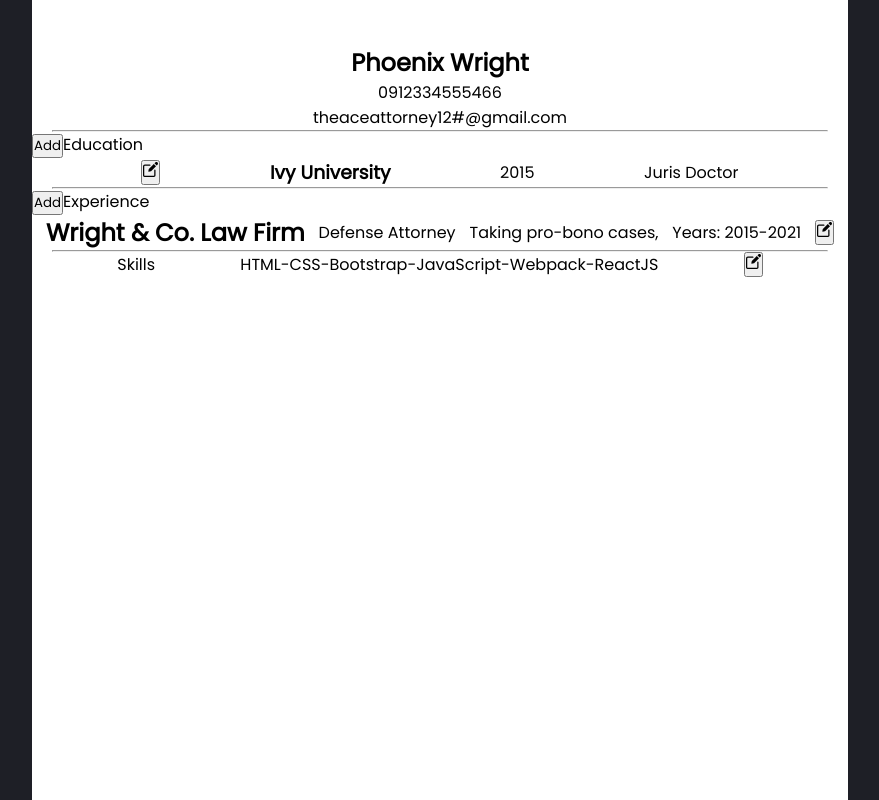
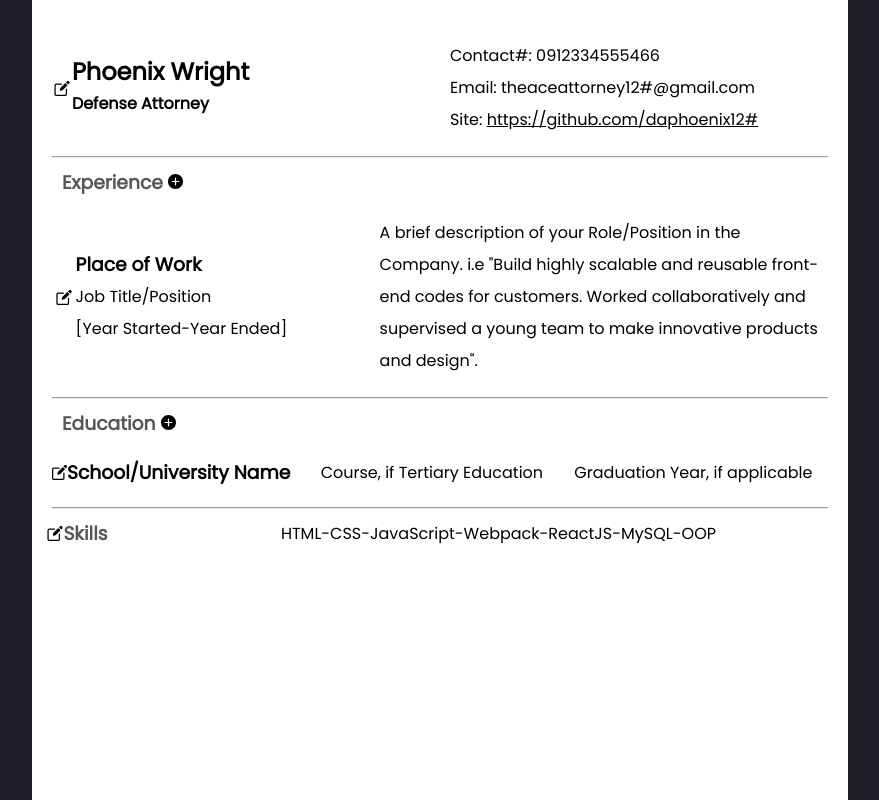
Before and after one commit to bananabread08/cv-app, a React (Create React App) app: page / in a window 1280 px wide. Shown: the top 800 px of the page, without its empty margins (200-1079 px from the left). Built offline with nearby package versions, Linux system fonts and the light colour scheme.

Commit message:
fixed overall UI, added SVG icons

```diff
--- a/src/App.js
+++ b/src/App.js
@@ -1,13 +1,14 @@
 import React, { Component } from 'react';
 import './styles/App.css';
 import editIcon from './assets/edit.svg';
+import addIcon from './assets/plus.svg';
 import GeneralInfo from './components/GeneralInfo';
 import Education from './components/Education';
 import Experience from './components/Experience';
 import Skills from './components/Skills';
 import uniqid from 'uniqid';
 
-class App extends Component {
+export default class App extends Component {
   constructor() {
     super();
     this.state = {
@@ -34,31 +35,37 @@ class App extends Component {
   render() {
     const { schoolList, experienceList } = this.state;
     return (
-      <div className='App'>
+      <div className="App">
         <GeneralInfo editIcon={editIcon} />
         <hr />
-        <div>
-          <button onClick={this.addEducation}>Add</button>
-          Education
-          {schoolList.map((schoolID) => {
-            return (
-              <Education key={schoolID} id={schoolID} editIcon={editIcon} />
-            );
-          })}
-        </div>
+        <h3 className="SectionLabels">
+          Experience {''} {/*add space between text and icon*/}
+          <img
+            src={addIcon}
+            alt="Add Experience"
+            onClick={this.addExperience}
+            className="addIcon"
+          ></img>
+        </h3>
+        {experienceList.map((expID) => {
+          return <Experience key={expID} id={expID} editIcon={editIcon} />;
+        })}
         <hr />
-        <div>
-          <button onClick={this.addExperience}>Add</button>
-          Experience
-          {experienceList.map((expID) => {
-            return <Experience key={expID} id={expID} editIcon={editIcon} />;
-          })}
-        </div>
+        <h3 className="SectionLabels">
+          Education {''}
+          <img
+            src={addIcon}
+            alt="Add Education"
+            onClick={this.addEducation}
+            className="addIcon"
+          ></img>
+        </h3>
+        {schoolList.map((schoolID) => {
+          return <Education key={schoolID} id={schoolID} editIcon={editIcon} />;
+        })}
         <hr />
         <Skills editIcon={editIcon} />
       </div>
     );
   }
 }
-
-export default App;
--- a/src/components/Education.js
+++ b/src/components/Education.js
@@ -1,14 +1,15 @@
 import React, { Component } from 'react';
 import { TextField } from '@material-ui/core';
+import '../styles/Education.css';
 
 export default class Education extends Component {
   constructor(props) {
     super(props);
 
     this.state = {
-      school: 'Ivy University',
-      gradDate: '2015',
-      course: 'Juris Doctor',
+      school: 'School/University Name',
+      gradDate: 'Graduation Year, if applicable',
+      course: 'Course, if Tertiary Education',
       isEditOn: false,
     };
   }
@@ -30,47 +31,46 @@ export default class Education extends Component {
     return (
       <div>
         {isEditOn ? (
-          <section className='Education'>
+          <section className="Education">
             <form onSubmit={this.handleSubmit}>
               <TextField
-                id='outlined-basic'
-                label='School...'
-                variant='outlined'
-                name='school'
+                id="outlined-basic"
+                label="School..."
+                variant="outlined"
+                name="school"
                 value={school}
                 onChange={this.handleChange}
               />
               <TextField
-                id='outlined-basic'
-                label='Graduation Date...'
-                variant='outlined'
-                name='gradDate'
+                id="outlined-basic"
+                label="Course..."
+                variant="outlined"
+                name="course"
+                value={course}
+                onChange={this.handleChange}
+              />
+              <TextField
+                id="outlined-basic"
+                label="Graduation Date..."
+                variant="outlined"
+                name="gradDate"
                 value={gradDate}
                 onChange={this.handleChange}
               />
-              <TextField
-                id='outlined-basic'
-                label='Course...'
-                variant='outlined'
-                name='course'
-                value={course}
-                onChange={this.handleChange}
-              />
-              <input type='submit' value='Submit' />
+              <input type="submit" value="Submit" />
             </form>
           </section>
         ) : (
-          <div className='EducationPreview'>
-            <button onClick={this.handleSubmit}>
-              <img
-                src={this.props.editIcon}
-                alt='Edit'
-                className='EditIcon'
-              ></img>
-            </button>
+          <div className="EducationPreview">
+            <img
+              src={this.props.editIcon}
+              alt="Edit"
+              className="EditIcon"
+              onClick={this.handleSubmit}
+            ></img>
             <h3>{school}</h3>
-            <p>{gradDate}</p>
-            <p>{course}</p>
+            {course && <p>{course}</p>}
+            {gradDate && <p>{gradDate}</p>}
           </div>
         )}
       </div>
--- a/src/components/Experience.js
+++ b/src/components/Experience.js
@@ -1,16 +1,18 @@
 import React, { Component } from 'react';
 import { TextField } from '@material-ui/core';
+import '../styles/Experience.css';
 
 export default class Experience extends Component {
-  constructor() {
-    super();
+  constructor(props) {
+    super(props);
 
     this.state = {
-      company: 'Wright & Co. Law Firm',
-      jobTitle: 'Defense Attorney',
-      startYear: '2015',
-      endYear: '2021',
-      jobDescription: 'Taking pro-bono cases, ',
+      company: 'Place of Work',
+      jobTitle: 'Job Title/Position',
+      startYear: 'Year Started',
+      endYear: 'Year Ended',
+      jobDescription:
+        'A brief description of your Role/Position in the Company. i.e "Build highly scalable and reusable front-end codes for customers. Worked collaboratively and supervised a young team to make innovative products and design".',
       isEditOn: false,
     };
   }
@@ -39,67 +41,70 @@ export default class Experience extends Component {
     return (
       <div>
         {isEditOn ? (
-          <section className='Experience'>
-            Experience
+          <section className="Experience">
             <form onSubmit={this.handleSubmit}>
+              <div>
                 <TextField
-                id='outlined-basic'
-                label='Company Name...'
-                variant='outlined'
-                name='company'
+                  id="outlined-basic"
+                  label="Company Name..."
+                  variant="outlined"
+                  name="company"
                   value={company}
                   onChange={this.handleChange}
                 />
                 <TextField
-                id='outlined-basic'
-                label='Job Title...'
-                variant='outlined'
-                name='jobTitle'
+                  id="outlined-basic"
+                  label="Job Title..."
+                  variant="outlined"
+                  name="jobTitle"
                   value={jobTitle}
                   onChange={this.handleChange}
                 />
                 <TextField
-                id='outlined-basic'
-                label='Year Started...'
-                variant='outlined'
-                name='startYear'
+                  id="StartYear"
+                  label="Year Started..."
+                  variant="outlined"
+                  name="startYear"
                   value={startYear}
                   onChange={this.handleChange}
                 />
+              </div>
+              <div>
                 <TextField
-                id='outlined-basic'
-                label='Year Ended...'
-                variant='outlined'
-                name='endYear'
+                  id="EndYear"
+                  label="Year Ended..."
+                  variant="outlined"
+                  name="endYear"
                   value={endYear}
                   onChange={this.handleChange}
                 />
-              <TextField
-                id='outlined-basic'
-                label='Job Description...'
-                variant='outlined'
-                name='jobDescription'
+                <textarea
+                  id="outlined-basic"
+                  label="Job Description..."
+                  name="jobDescription"
                   value={jobDescription}
                   onChange={this.handleChange}
                 />
-              <input type='submit' value='Submit' />
+              </div>
+              <input type="submit" value="Submit" />
             </form>
           </section>
         ) : (
-          <div className='ExperiencePreview'>
-            <h2>{company}</h2>
-            <p>{jobTitle}</p>
-            <p>{jobDescription}</p>
-            <p>
-              Years: {startYear}-{endYear}
-            </p>
-            <button onClick={this.handleSubmit}>
+          <div className="ExperiencePreview">
             <img
               src={this.props.editIcon}
-                alt='Edit'
-                className='EditIcon'
+              alt="Edit"
+              className="EditIcon"
+              onClick={this.handleSubmit}
             ></img>
-            </button>
+            <div className="CompanyDeets">
+              <h3>{company}</h3>
+              <p>{jobTitle}</p>
+              <p>
+                [{startYear}-{endYear}]
+              </p>
+            </div>
+            <div>{jobDescription}</div>
           </div>
         )}
       </div>
--- a/src/components/GeneralInfo.js
+++ b/src/components/GeneralInfo.js
@@ -1,5 +1,6 @@
 import React, { Component } from 'react';
 import { TextField } from '@material-ui/core';
+import '../styles/GeneralInfo.css';
 
 export default class GeneralInfo extends Component {
   constructor(props) {
@@ -7,8 +8,10 @@ export default class GeneralInfo extends Component {
 
     this.state = {
       name: 'Phoenix Wright',
+      role: 'Defense Attorney',
       contact: '0912334555466',
       email: 'theaceattorney12#@gmail.com',
+      site: 'https://github.com/daphoenix12#',
       isEditOn: false,
     };
   }
@@ -25,54 +28,83 @@ export default class GeneralInfo extends Component {
     e.preventDefault();
   };
   render() {
-    const { name, contact, email, isEditOn } = this.state;
+    const { name, role, contact, email, site, isEditOn } = this.state;
     return (
       <div>
         {isEditOn ? (
-          <section className='GeneralInfo'>
-            General Information
+          <section className="GeneralInfo">
+            <h3 className="SectionLabels">General Information</h3>
             <form onSubmit={this.handleSubmit}>
+              <div>
                 <TextField
-                id='GiName'
-                label='Name...'
-                variant='outlined'
-                name='name'
+                  id="GiName"
+                  label="Name..."
+                  variant="outlined"
+                  name="name"
                   value={name}
                   onChange={this.handleChange}
                 />
                 <TextField
-                id='GiContact'
-                label='Contact#...'
-                variant='outlined'
-                name='contact'
-                type='number'
+                  id="GiRole"
+                  label="Role/Position..."
+                  variant="outlined"
+                  name="role"
+                  value={role}
+                  onChange={this.handleChange}
+                />
+              </div>
+              <div>
+                <TextField
+                  id="GiContact"
+                  label="Contact#..."
+                  variant="outlined"
+                  name="contact"
+                  type="number"
                   value={contact}
                   onChange={this.handleChange}
                 />
                 <TextField
-                id='GiEmail'
-                label='Email Address...'
-                variant='outlined'
-                type='email'
-                name='email'
+                  id="GiEmail"
+                  label="Email Address..."
+                  variant="outlined"
+                  type="email"
+                  name="email"
                   value={email}
                   onChange={this.handleChange}
                 />
-              <input type='submit' value='Submit' />
+                <TextField
+                  id="GiSite"
+                  label="Website..."
+                  variant="outlined"
+                  name="site"
+                  value={site}
+                  onChange={this.handleChange}
+                />
+              </div>
+              <input type="submit" value="Submit" />
             </form>
           </section>
         ) : (
-          <div className='GeneralInfoPreview'>
-            <button onClick={this.handleSubmit}>
+          <div className="GeneralInfoPreview">
             <img
               src={this.props.editIcon}
-                alt='Edit'
-                className='EditIcon'
+              alt="Edit"
+              className="EditIcon"
+              onClick={this.handleSubmit}
             ></img>
-            </button>
+            <div>
               <h2>{name}</h2>
-            <p>{contact}</p>
-            <p>{email}</p>
+              <h4>{role}</h4>
+            </div>
+            <div>
+              <p>Contact#: {contact}</p>
+              <p>Email: {email}</p>
+              {site && (
+                <p>
+                  Site: <a href={site}>{site}</a>
+                </p>
+              )}
+            </div>
           </div>
         )}
       </div>
--- a/src/components/Skills.js
+++ b/src/components/Skills.js
@@ -1,11 +1,12 @@
 import React, { Component } from 'react';
+import '../styles/Skills.css';
 
 export default class Skills extends Component {
-  constructor() {
-    super();
+  constructor(props) {
+    super(props);
 
     this.state = {
-      skill: 'HTML-CSS-Bootstrap-JavaScript-Webpack-ReactJS',
+      skill: 'HTML-CSS-JavaScript-Webpack-ReactJS-MySQL-OOP',
       isEditOn: false,
     };
   }
@@ -27,30 +28,29 @@ export default class Skills extends Component {
     const { skill, isEditOn } = this.state;
     if (isEditOn) {
       return (
-        <section className='Skills'>
-          Skills
+        <section className="Skills">
+          <h3 className="SectionLabelsSkill">Skills</h3>
           <form onSubmit={this.handleSubmit}>
             <textarea
-              name='skill'
+              name="skill"
               value={skill}
               onChange={this.handleChange}
             ></textarea>
-            <input type='submit' value='Submit' />
+            <input type="submit" value="Submit" />
           </form>
         </section>
       );
     } else {
       return (
-        <div className='SkillsPreview'>
-          Skills
+        <div className="SkillsPreview">
+          <img
+            src={this.props.editIcon}
+            alt="Edit"
+            className="EditIcon"
+            onClick={this.handleSubmit}
+          ></img>
+          <h3 className="SectionLabelsSkill">Skills</h3>
           <p>{skill}</p>
-          <button onClick={this.handleSubmit}>
-            <img
-              src={this.props.editIcon}
-              alt='Edit'
-              className='EditIcon'
-            ></img>
-          </button>
         </div>
       );
     }
--- a/src/styles/App.css
+++ b/src/styles/App.css
@@ -2,7 +2,6 @@
 * {
   margin: 0;
   padding: 0;
-  /* background-color: #c9ced3; */
   font-family: 'Poppins', sans-serif;
   box-sizing: border-box;
 }
@@ -18,83 +17,31 @@ body {
   margin: auto;
   padding-top: 20px;
 }
+.SectionLabels {
+  margin-top: 10px;
+  margin-left: 30px;
+  color: rgba(32, 32, 32, 0.753);
+}
+.SectionLabelsSkill {
+  color: rgba(32, 32, 32, 0.753);
+  margin-left: -5px;
+}
 hr {
   margin: 0 auto;
   width: 95%;
 }
-.EditIcon {
+.EditIcon,
+.addIcon {
   height: 15px;
   width: 15px;
   cursor: pointer;
 }
-.GeneralInfo {
-  display: flex;
-  flex-direction: column;
-  align-items: center;
-  justify-content: space-between;
+.addIcon:hover {
+  transform: scale(1.5);
+  filter: invert(37%) sepia(94%) saturate(1462%) hue-rotate(166deg)
+    brightness(101%) contrast(101%);
 }
-.GeneralInfoPreview {
-  display: flex;
-  flex-direction: column;
-  align-items: center;
-  justify-content: center;
+textarea {
+  width: 500px;
+  height: 100px;
 }
-.GeneralInfoPreview:hover > button {
-  visibility: visible;
-}
-.GeneralInfoPreview > button {
-  visibility: hidden;
-}
-.Education {
-  display: flex;
-  flex-direction: column;
-  align-items: center;
-  justify-content: space-between;
-}
-/* .EducationPreview:hover > button {
-  visibility: visible;
-}
-.EducationPreview > button {
-  visibility: hidden;
-} */
-.EducationPreview {
-  display: flex;
-  align-items: center;
-  justify-content: space-evenly;
-}
-.Experience {
-  display: flex;
-  flex-direction: column;
-  align-items: center;
-  justify-content: space-between;
-}
-.ExperiencePreview {
-  display: flex;
-  align-items: center;
-  justify-content: space-evenly;
-  width: 100%;
-}
-/* .ExperiencePreview:hover > button {
-  visibility: visible;
-}
-.ExperiencePreview > button {
-  visibility: hidden;
-} */
-.Skills {
-  display: flex;
-  flex-direction: column;
-  align-items: center;
-  justify-content: space-between;
-}
-.SkillsPreview {
-  display: flex;
-  flex-wrap: nowrap;
-  align-items: center;
-  justify-content: space-evenly;
-}
-/* .SkillsPreview:hover > button {
-  visibility: visible;
-}
-.SkillsPreview > button {
-  visibility: hidden;
-} */
--- /dev/null
+++ b/src/styles/Education.css
@@ -0,0 +1,26 @@
+.Education {
+  display: flex;
+  flex-direction: column;
+  align-items: center;
+  justify-content: space-between;
+  padding: 10px;
+}
+.EducationPreview {
+  display: flex;
+  align-items: center;
+  justify-content: space-evenly;
+  width: 100%;
+  padding: 20px;
+}
+.EducationPreview > img {
+  flex-basis: 5%;
+}
+.EducationPreview > h3,
+.EducationPreview > p {
+  flex-basis: 95%;
+}
+.EducationPreview:hover > img {
+  transform: scale(1.5);
+  filter: invert(37%) sepia(94%) saturate(1462%) hue-rotate(166deg)
+    brightness(101%) contrast(101%);
+}
--- /dev/null
+++ b/src/styles/Experience.css
@@ -0,0 +1,37 @@
+.Experience {
+  text-align: center;
+  display: flex;
+  flex-direction: column;
+  align-items: center;
+  justify-content: center;
+  padding: 10px;
+}
+.Experience > form > * {
+  padding: 5px;
+}
+#StartYear,
+#EndYear {
+  width: 100px;
+}
+.ExperiencePreview {
+  display: flex;
+  align-items: center;
+  justify-content: space-evenly;
+  width: 100%;
+  padding: 20px;
+}
+.ExperiencePreview > img {
+  flex-basis: 5%;
+}
+.ExperiencePreview > div {
+  flex-basis: 95%;
+  line-height: 2em;
+}
+.ExperiencePreview .CompanyDeets {
+  flex-shrink: 1.5;
+}
+.ExperiencePreview:hover > img {
+  transform: scale(1.5);
+  filter: invert(37%) sepia(94%) saturate(1462%) hue-rotate(166deg)
+    brightness(101%) contrast(101%);
+}
--- /dev/null
+++ b/src/styles/GeneralInfo.css
@@ -0,0 +1,33 @@
+.GeneralInfo {
+  text-align: center;
+  display: flex;
+  flex-direction: column;
+  align-items: center;
+  justify-content: center;
+  padding: 10px;
+  gap: 20px;
+}
+.GeneralInfo > form > * {
+  padding: 5px;
+}
+.GeneralInfoPreview {
+  display: flex;
+  align-items: center;
+  justify-content: space-between;
+  padding: 20px;
+}
+.GeneralInfoPreview > div > p > a {
+  color: black;
+}
+.GeneralInfoPreview > img {
+  flex-basis: 5%;
+}
+.GeneralInfoPreview > div {
+  flex-basis: 95%;
+  line-height: 2em;
+} /* change color of svg*/
+.GeneralInfoPreview:hover > img {
+  transform: scale(1.5);
+  filter: invert(37%) sepia(94%) saturate(1462%) hue-rotate(166deg)
+    brightness(101%) contrast(101%);
+}
--- /dev/null
+++ b/src/styles/Skills.css
@@ -0,0 +1,27 @@
+.Skills {
+  display: flex;
+  flex-direction: column;
+  align-items: center;
+  justify-content: space-between;
+}
+.SkillsPreview {
+  display: flex;
+  align-items: center;
+  justify-content: space-evenly;
+  padding: 10px;
+}
+.SkillsPreview > img {
+  flex-basis: 3%;
+}
+.SkillsPreview > h3 {
+  flex-basis: 12%;
+}
+.SkillsPreview p {
+  flex-basis: 85%;
+  text-align: center;
+}
+.SkillsPreview:hover > img {
+  transform: scale(1.5);
+  filter: invert(37%) sepia(94%) saturate(1462%) hue-rotate(166deg)
+    brightness(101%) contrast(101%);
+}
```
Also changed, not shown: src/assets/plus.svg (added). Lines whose indentation alone changed are shown as unchanged.
